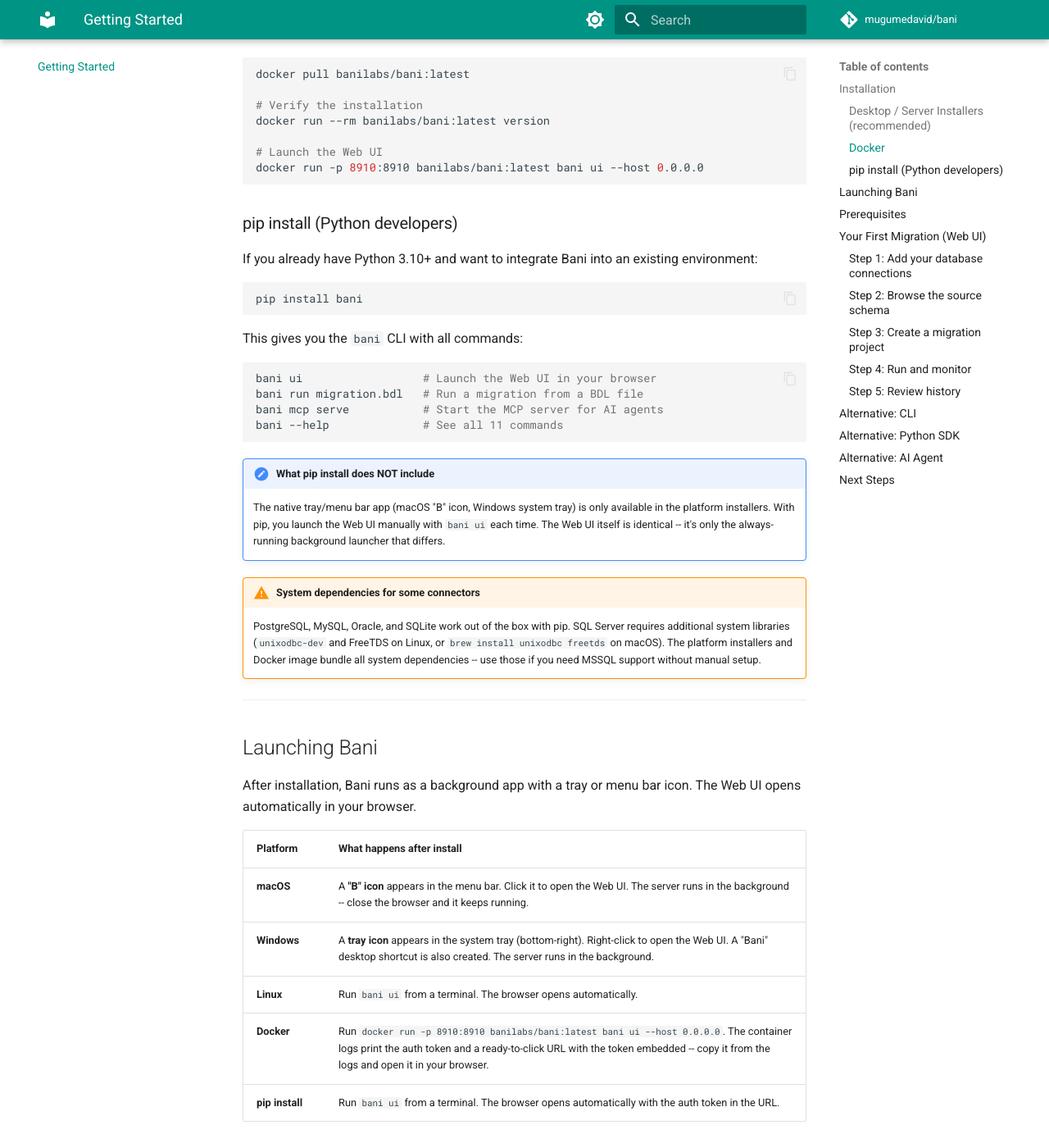
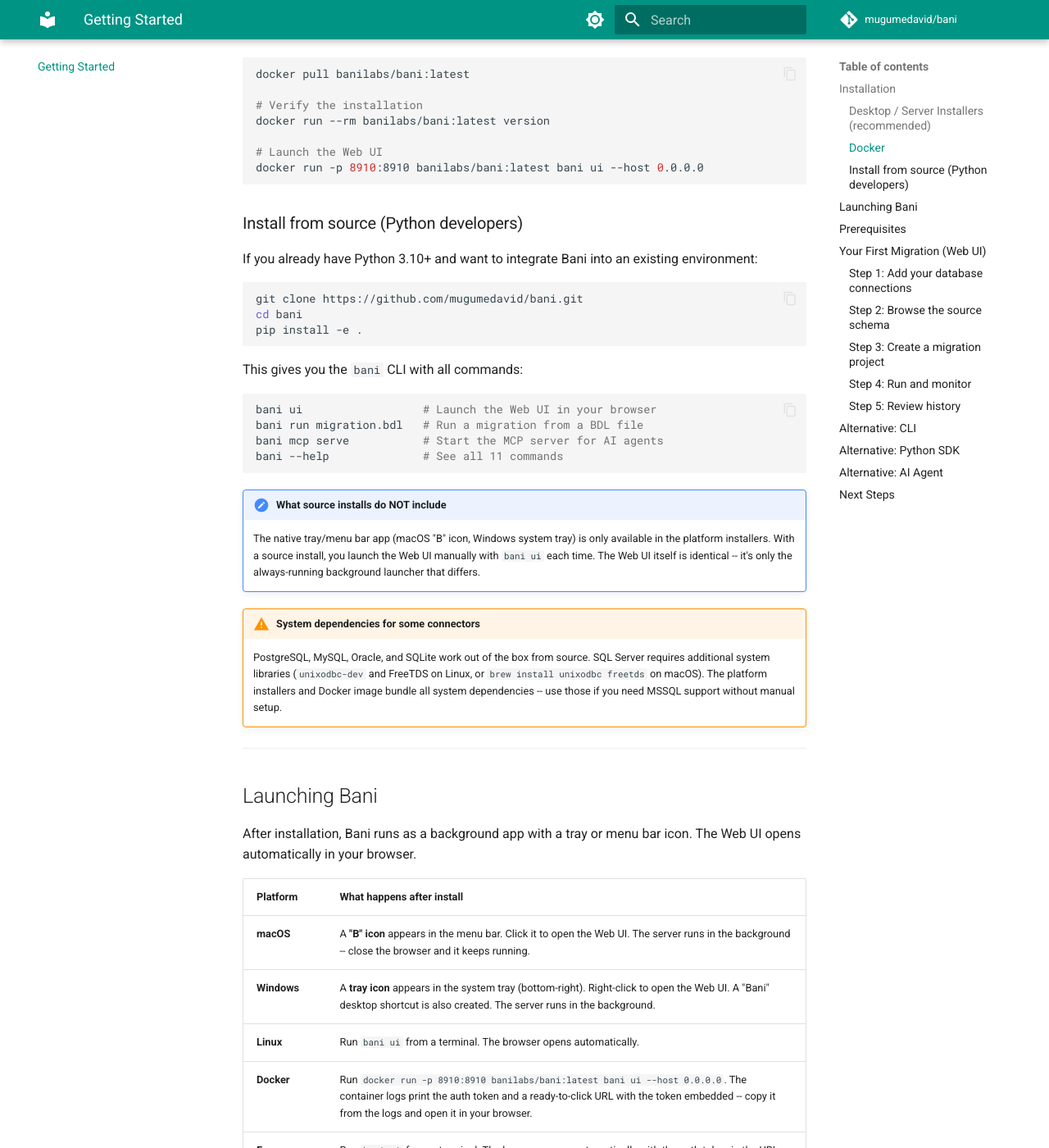
Before and after one commit to mugumedavid/bani, an MkDocs documentation site: the page built from docs/getting-started.md, in a window 1280 px wide and 1400 px high, scrolled down 925 px. Shown: the whole window at 82% size. Built offline with MkDocs 1.6.1 and Material for MkDocs 9.7.7, drawn with Linux system fonts in a browser that asks for light colours; comment, search, counter and statistics services are not loaded; the version menu is left out.

Commit message:
fix: remove pip install bani references (not yet on PyPI)
- Replace pip install with platform installer/Docker/source install
- Add PyPI package to roadmap as Coming Soon
- Update changelog to mark PyPI as planned

Co-Authored-By: Claude Opus 4.6 (1M context) <noreply@anthropic.com>

````diff
--- a/docs/getting-started.md
+++ b/docs/getting-started.md
@@ -34,12 +34,14 @@ docker run --rm banilabs/bani:latest version
 docker run -p 8910:8910 banilabs/bani:latest bani ui --host 0.0.0.0
 ```
 
-### pip install (Python developers)
+### Install from source (Python developers)
 
 If you already have Python 3.10+ and want to integrate Bani into an existing environment:
 
 ```bash
-pip install bani
+git clone https://github.com/mugumedavid/bani.git
+cd bani
+pip install -e .
 ```
 
 This gives you the `bani` CLI with all commands:
@@ -51,11 +53,11 @@ bani mcp serve           # Start the MCP server for AI agents
 bani --help              # See all 11 commands
 ```
 
-!!! note "What pip install does NOT include"
-    The native tray/menu bar app (macOS "B" icon, Windows system tray) is only available in the platform installers. With pip, you launch the Web UI manually with `bani ui` each time. The Web UI itself is identical -- it's only the always-running background launcher that differs.
+!!! note "What source installs do NOT include"
+    The native tray/menu bar app (macOS "B" icon, Windows system tray) is only available in the platform installers. With a source install, you launch the Web UI manually with `bani ui` each time. The Web UI itself is identical -- it's only the always-running background launcher that differs.
 
 !!! warning "System dependencies for some connectors"
-    PostgreSQL, MySQL, Oracle, and SQLite work out of the box with pip. SQL Server requires additional system libraries (`unixodbc-dev` and FreeTDS on Linux, or `brew install unixodbc freetds` on macOS). The platform installers and Docker image bundle all system dependencies -- use those if you need MSSQL support without manual setup.
+    PostgreSQL, MySQL, Oracle, and SQLite work out of the box from source. SQL Server requires additional system libraries (`unixodbc-dev` and FreeTDS on Linux, or `brew install unixodbc freetds` on macOS). The platform installers and Docker image bundle all system dependencies -- use those if you need MSSQL support without manual setup.
 
 ---
 
@@ -69,7 +71,7 @@ After installation, Bani runs as a background app with a tray or menu bar icon.
 | **Windows** | A **tray icon** appears in the system tray (bottom-right). Right-click to open the Web UI. A "Bani" desktop shortcut is also created. The server runs in the background. |
 | **Linux** | Run `bani ui` from a terminal. The browser opens automatically. |
 | **Docker** | Run `docker run -p 8910:8910 banilabs/bani:latest bani ui --host 0.0.0.0`. The container logs print the auth token and a ready-to-click URL with the token embedded -- copy it from the logs and open it in your browser. |
-| **pip install** | Run `bani ui` from a terminal. The browser opens automatically with the auth token in the URL. |
+| **From source** | Run `bani ui` from a terminal. The browser opens automatically with the auth token in the URL. |
 
 On macOS and Windows, the experience is the same: install, the tray/menu bar icon appears, the browser opens, and you are ready to build your first migration. No terminal needed.
 
````
Also changed, not shown: README.md (+2 -7 lines), docs/changelog.md (+2 -1 lines), docs/guides/python-sdk.md (+4 -2 lines), site/src/content/blog/introducing-bani.md, 2 other files.
